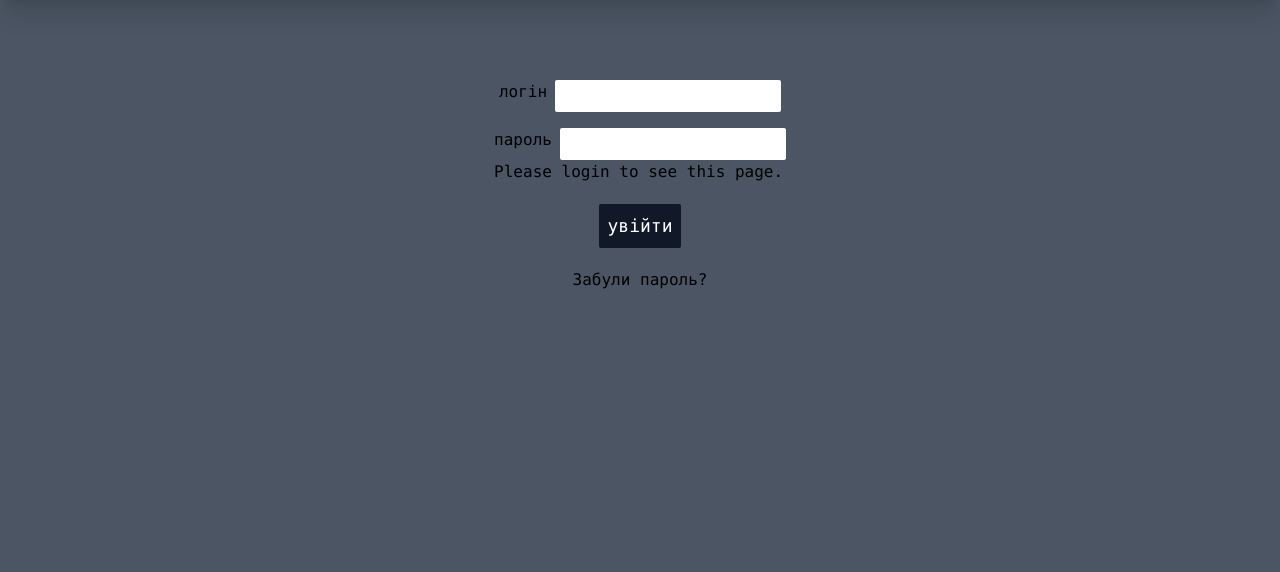
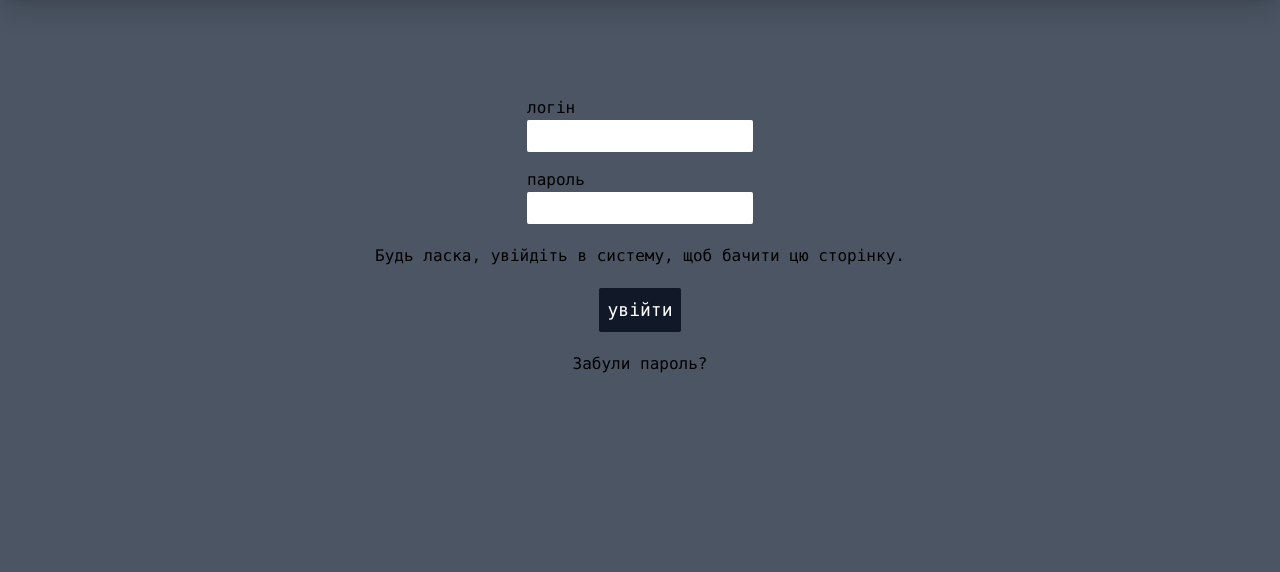
Before and after one commit to liubomyrgavryliv/gns-manufacturing, a Django app: page /accounts/login/?next=/logs/ in a window 1280 px wide. Shown: the part 40-612 px from the top of the page. Run offline with Django 4.2, Linux system fonts and the light colour scheme; some libraries are stand-ins or nearby versions.

Commit message:
login finished; dfx_log_list WIP

```diff
--- a/src/apps/workflow/templates/main/home.html
+++ b/src/apps/workflow/templates/main/home.html
@@ -7,7 +7,7 @@
             <ul class="space-y-2">
                 <li class="hover:underline"><a href="/">Головна сторінка</a></li>
                 <li class="hover:underline"><a href="{% url 'admin:login' %}">Адміністрація</a></li>
-                <li class="hover:underline"><a href="{% url 'login' %}">Вхід в систему</a></li>
+                <li class="hover:underline"><a href="{% url 'workflow:logs' %}">Вхід в систему</a></li>
             </ul>
         </div>
     </div>
--- a/src/apps/workflow/templates/registration/login.html
+++ b/src/apps/workflow/templates/registration/login.html
@@ -6,31 +6,33 @@
         <form method="post" action="{% url 'login' %}">
             {% csrf_token %}
 
-            <div class="flex flex-col space-y-4 justify-center items-center">
-                <div class="flex flex-col sm:flex-row gap-2">
-                    <label for="username">логін</label>
-                    <input class="px-2 py-1 rounded-sm hover:border-solid hover:border-black hover:border-2" id="username" name="username" type="text">
+            <div class="mt-4 flex flex-col items-center">
+                <div class="mb-4">
+                    <label class="block" for="username">логін</label>
+                    <input class="px-2 py-1 rounded-sm hover:border-solid focus:outline-none focus:ring-1 focus:ring-blue-600" id="username" name="username" type="text">
                 </div>
-                <div class="flex flex-col sm:flex-row gap-2">
-                    <label for="password">пароль</label>
-                    <input class="px-2 py-1 rounded-sm hover:border-solid hover:border-black hover:border-2" id="password" name="password" type="password">
+                <div>
+                    <label class="block" for="password">пароль</label>
+                    <input class="px-2 py-1 rounded-sm hover:border-solid focus:outline-none focus:ring-1 focus:ring-blue-600" id="password" name="password" type="password">
                 </div>
             </div>
 
+            <div class="mt-5 px-5">
                 {% if form.errors %}
-                <p class="mt-5">Your username and password didn't match. Please try again.</p>
+                    <p>Ваш логін та пароль не вірні. Спробуйте ще раз.</p>
                 {% endif %}
 
                 {% if next %}
                     {% if user.is_authenticated %}
-                    <p>Your account doesn't have access to this page. To proceed, please login with an account that has access.</p>
+                        <p>Ваш акаунт не має доступу до цієї сторінки. Зв'яжіться з адміном.</p>
                     {% else %}
-                    <p>Please login to see this page.</p>
+                        <p>Будь ласка, увійдіть в систему, щоб бачити цю сторінку.</p>
                     {% endif %}
                 {% endif %}
+            </div>
 
             <div class="text-center mt-5">
-                <input class="bg-gray-900 hover:bg-gray-800 px-2 cursor-pointer rounded-sm text-white text-xs md:text-sm lg:text-lg p-2" type="submit" value="увійти">
+                <input class="bg-gray-900 hover:bg-gray-800 px-2 cursor-pointer rounded-sm text-white text-sm lg:text-lg p-2" type="submit" value="увійти">
                 <input type="hidden" name="next" value="{{ next }}">
             </div>
         </form>
--- a/src/apps/workflow/urls.py
+++ b/src/apps/workflow/urls.py
@@ -1,11 +1,12 @@
 from django.urls import path, include
 from django.views.generic import TemplateView
 
-from . import views as views
+from .views import WfLogListView
 
 app_name = 'workflow'
 
 
 urlpatterns = [
     path('', TemplateView.as_view(template_name='main/home.html'), name='home'),
+    path('logs/', WfLogListView.as_view(), name='logs'),
 ]
```
Also changed, not shown: src/apps/workflow/templates/workflow/dfx_log_list.html (added, +26 -0 lines), src/apps/workflow/views.py (+16 -2 lines). Lines whose indentation alone changed are shown as unchanged.
